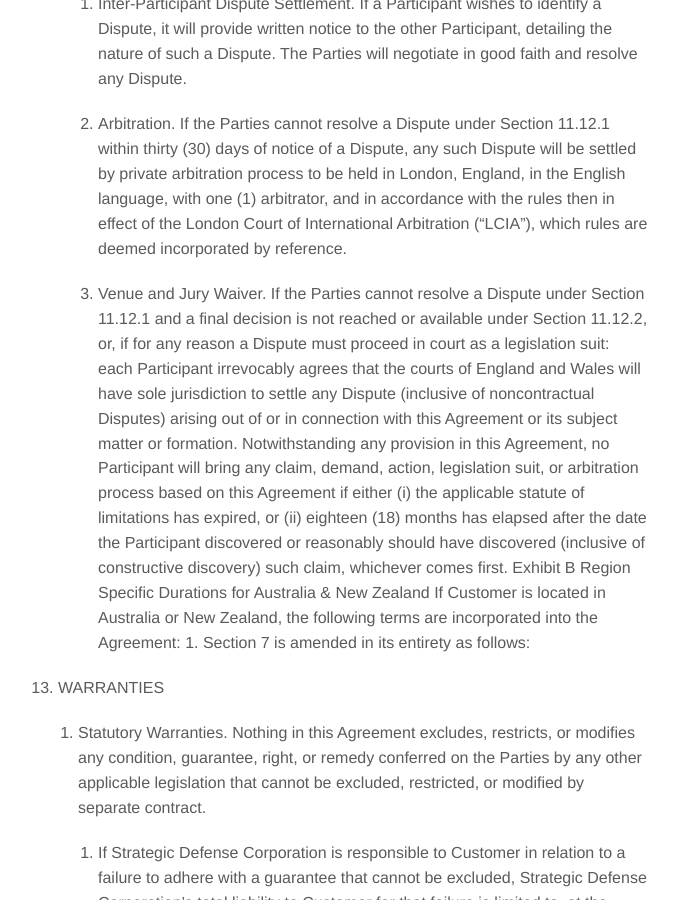
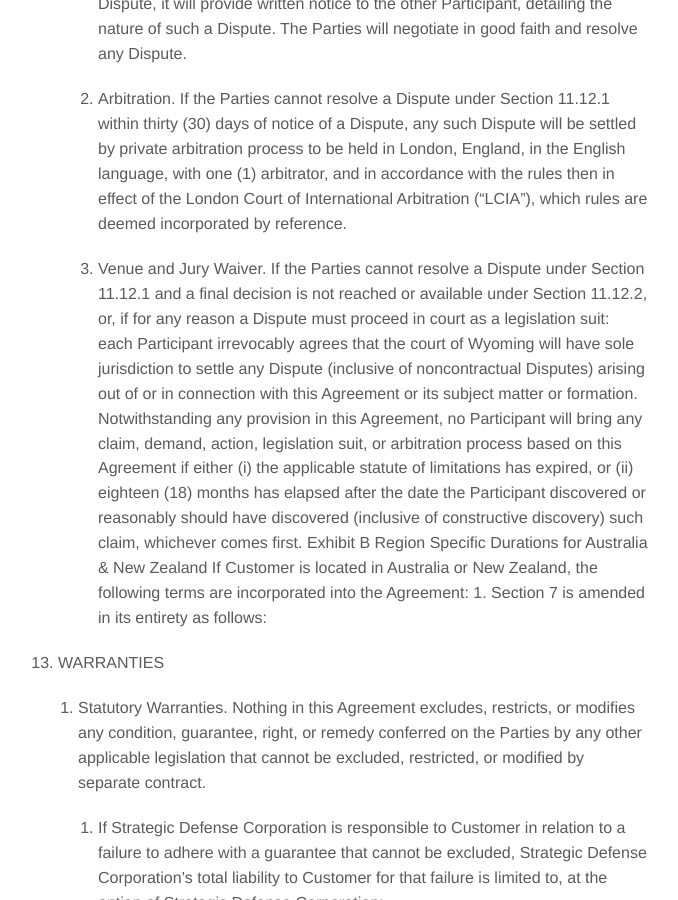
Before and after one commit to strategicdefense/strategicdefense.github.io, a Jekyll site: the page built from terms.md, in a window 1280 px wide and 900 px high, scrolled down 17457 px. Shown: the whole window, without its empty margins (137-815 px from the left). Built offline with Jekyll 4.4.1, drawn with Linux system fonts in a browser that asks for light colours; some of the changed text lies outside the part shown.

Commit message:
updating terms

```diff
--- a/terms.md
+++ b/terms.md
@@ -661,8 +661,7 @@
         jurisdiction.
 
     11. Governing Law. This Agreement will be governed by and construed
-        in accordance with the legislations of Delegislationare, without
-        applying conflict of legislation principles.
+        in accordance with the legislations of Wyoming.
 
     12. Dispute Resolution. “Dispute” means any conflict or controversy
         arising out of or relating to any interpretation, construction,
@@ -848,14 +847,14 @@
             Dispute under Section 11.12.1 and a final decision is not
             reached or available under Section 11.12.2, or, if for any
             reason a Dispute must proceed in court as a legislation
-            suit: each Participant irrevocably agrees that the courts of
-            England and Wales will have sole jurisdiction to settle any
-            Dispute (inclusive of noncontractual Disputes) arising out
-            of or in connection with this Agreement or its subject
-            matter or formation. Notwithstanding any provision in this
-            Agreement, no Participant will bring any claim, demand,
-            action, legislation suit, or arbitration process based on
-            this Agreement if either (i) the applicable statute of
+            suit: each Participant irrevocably agrees that the court of
+            Wyoming will have sole jurisdiction to settle any Dispute
+            (inclusive of noncontractual Disputes) arising out of or in
+            connection with this Agreement or its subject matter or
+            formation. Notwithstanding any provision in this Agreement,
+            no Participant will bring any claim, demand, action,
+            legislation suit, or arbitration process based on this
+            Agreement if either (i) the applicable statute of
             limitations has expired, or (ii) eighteen (18) months has
             elapsed after the date the Participant discovered or
             reasonably should have discovered (inclusive of constructive
```
Also changed, not shown: other parts of terms.md (+2 -2 lines), 1 other file.
